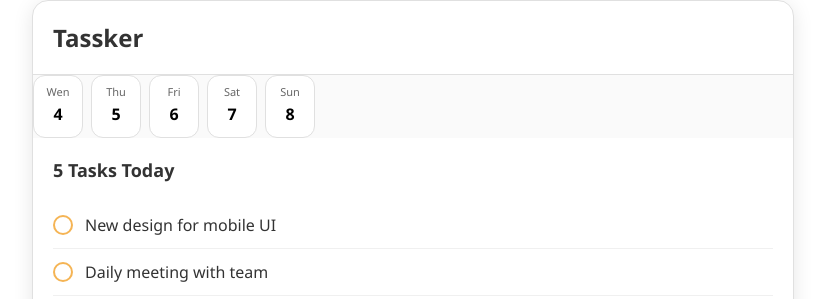
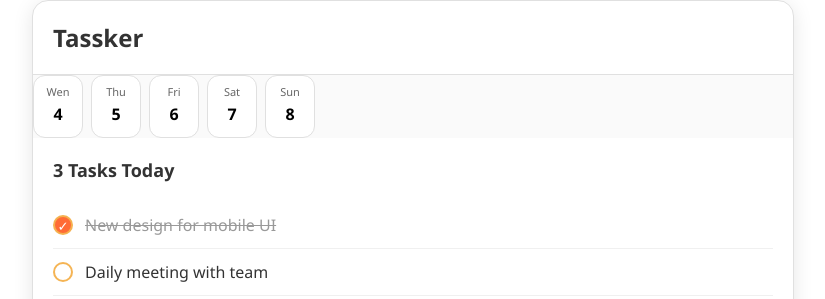
Before and after one commit to matveenya/innowise-lab_clever-todo-list, a Vue app: page / in a window 1280 px wide. Both pictures are taken after a click on the button 290 px from the left and 225 px from the top of the page. Shown: the top 299 px of the page, without its empty margins (227-1052 px from the left). Built offline with nearby package versions, Linux system fonts and the light colour scheme.

Commit message:
Added the ability to cross out tasks and count the number of tasks remaining to the Task Component

```diff
--- a/src/components/Tasks.vue
+++ b/src/components/Tasks.vue
@@ -1,25 +1,15 @@
 <template>
     <section class="tasks">
         <header class="tasks__header">
-            <h2 class="tasks__title title">5 Tasks Today</h2>
+            <h2 class="tasks__title title">{{ taskTitle }}</h2>
         </header>
 
         <ul class="tasks__list list">
-            <li class="tasks__item item">
-                <button class="tasks__checkbox checkbox"></button>
-                <span class="tasks__text">New design for mobile UI</span>
-            </li>
-            <li class="tasks__item item">
-                <button class="tasks__checkbox checkbox"></button>
-                <span class="tasks__text">Daily meeting with team</span>
-            </li>
-            <li class="tasks__item item">
-                <button class="tasks__checkbox checkbox"></button>
-                <span class="tasks__text">Meditation</span>
-            </li>
-            <li class="tasks__item item">
-                <button class="tasks__checkbox checkbox"></button>
-                <span class="tasks__text">Check emails</span>
+            <li v-for="task in tasks" :key="task.id" class="tasks__item item">
+                <button class="tasks__checkbox checkbox" :class="{'checked': task.completed}" @click="toggleTask(task.id)">
+                    <span v-if="task.completed" style="color: #fff">✓</span>
+                </button>
+                <span class="tasks__text" :class="{'completed': task.completed}">{{ task.text }}</span>
             </li>
         </ul>
         <div class="tasks__button-container">
@@ -28,6 +18,23 @@
     </section>
 </template>
 <script setup>
+import { ref,computed } from 'vue';
+const tasks = ref([
+    {id: 1,text: 'New design for mobile UI', completed: false},
+    {id: 2,text: 'Daily meeting with team', completed: false},
+    {id: 3,text: 'Meditation', completed: false},
+    {id: 4,text: 'Check emails', completed: false},
+]);
+
+const taskTitle = computed(() => {
+    const activeTasks = tasks.value.filter(task => !task.completed).length;
+    return `${activeTasks} Task${activeTasks !== 1 ? 's' : ''} Today`;
+});
+
+const toggleTask = (taskId) => {
+    const task = tasks.value.find(item => item.id === taskId);
+    task.completed = !task.completed;
+}
 </script>
 <style scoped lang="scss">
 .tasks{
@@ -55,6 +62,15 @@
         align-items: center;
         padding: 12px 0;
         border-bottom: 1px solid #f0f0f0;
+
+        .checked{
+            background-color: #ff6b35;
+        }
+
+        .completed{
+            color: #999;
+            text-decoration: line-through;
+        }
     }
 
     &__checkbox{
```
